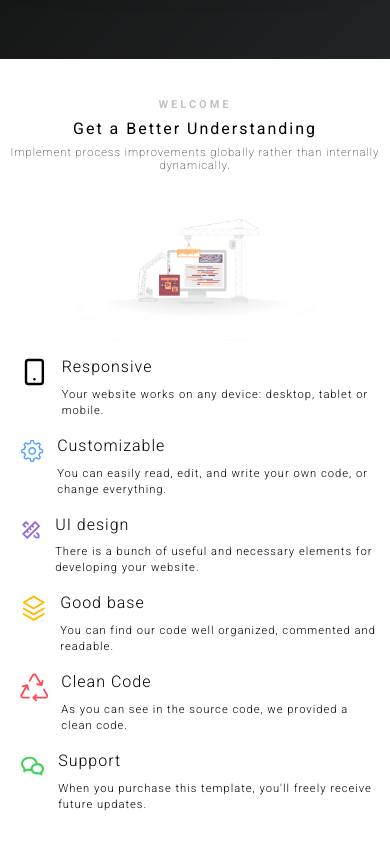
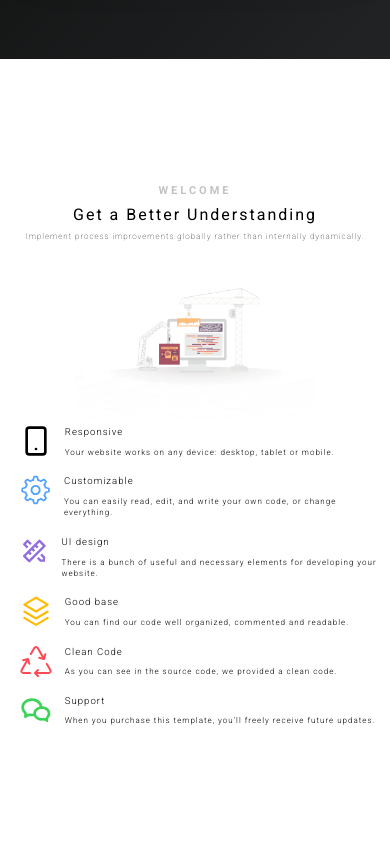
Before and after one commit to homoki-denis/Computerra, a React (Vite) app: page / in a window 390 px wide. Shown: the part 785-1629 px from the top of the page. Built offline with nearby package versions, Linux system fonts and the light colour scheme.

Commit message:
fixes services icons

```diff
--- a/src/styles/_mediaQueries.scss
+++ b/src/styles/_mediaQueries.scss
@@ -26,10 +26,10 @@
 
   .services-header {
     h5 {
-      font-size: 1rem !important;
+      font-size: 0.6rem !important;
     }
     p {
-      font-size: 0.7rem !important;
+      font-size: 0.5rem !important;
     }
   }
 }
```
